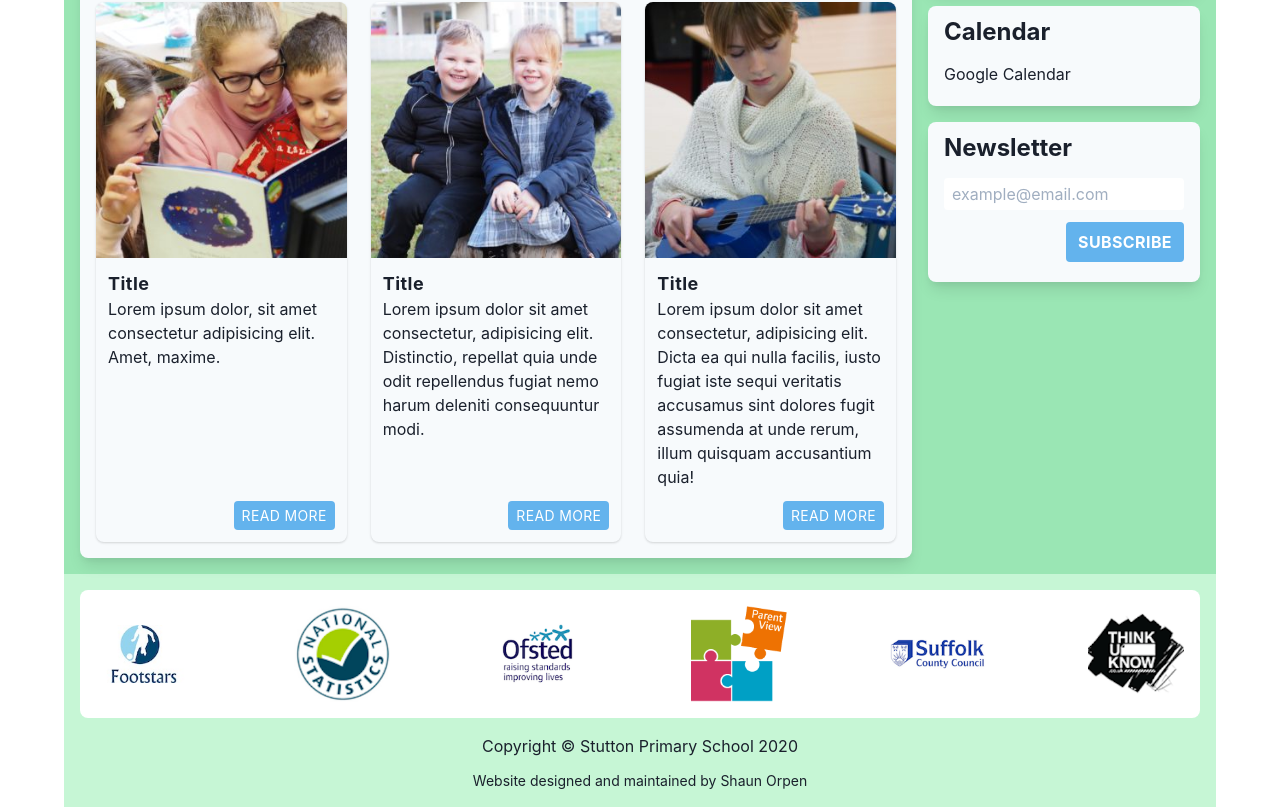
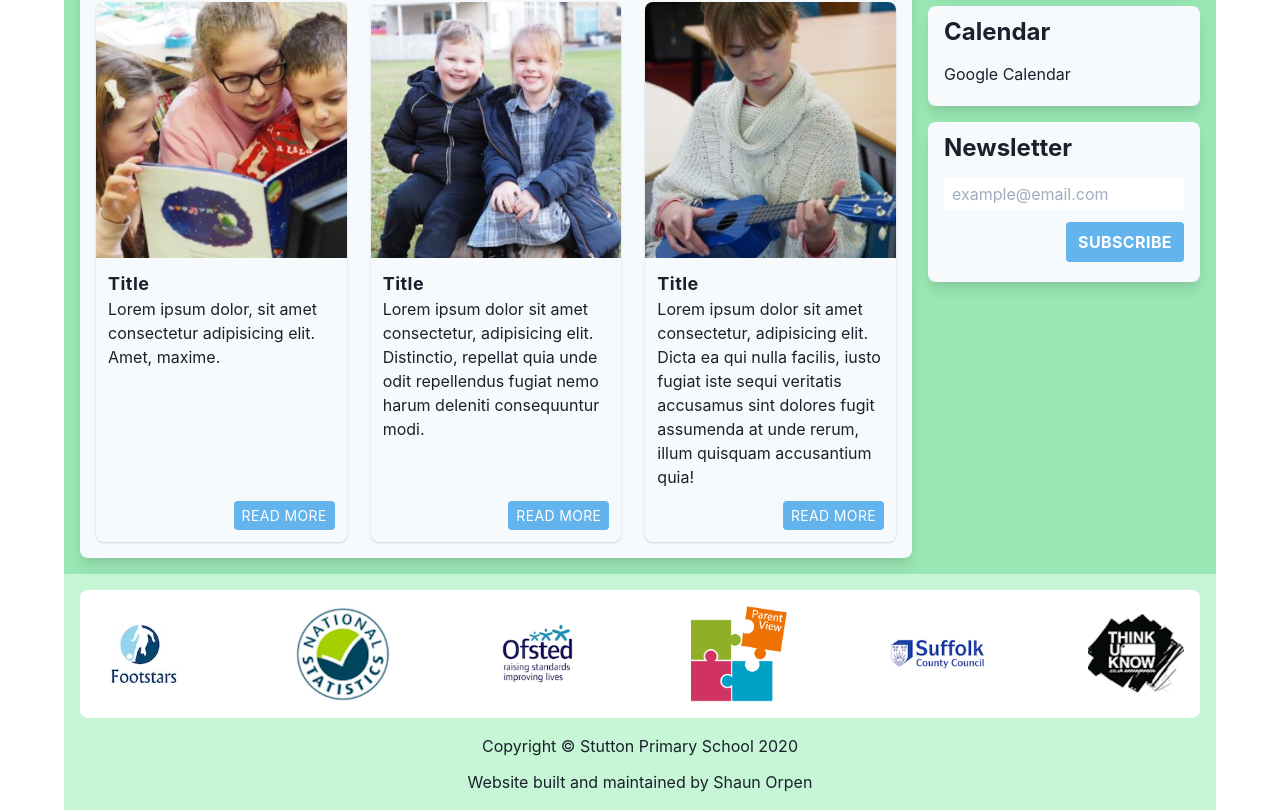
Before and after one commit to shaunorpen/stutton-primary-website, a React (Create React App) app: page / in a window 1280 px wide. Shown: the part 574-1384 px from the top of the page. Built offline with nearby package versions, Linux system fonts and the light colour scheme.

Commit message:
Update page metadata

```diff
--- a/public/index.html
+++ b/public/index.html
@@ -7,7 +7,7 @@
     <meta name="theme-color" content="#000000" />
     <meta
       name="description"
-      content="Web site created using create-react-app"
+      content="Stutton CEVC Primary School"
     />
     <link rel="apple-touch-icon" href="%PUBLIC_URL%/logo192.png" />
     <!--
@@ -24,7 +24,7 @@
       work correctly both with client-side routing and a non-root public URL.
       Learn how to configure a non-root public URL by running `npm run build`.
     -->
-    <title>React App</title>
+    <title>Stutton CEVC Primary School</title>
   </head>
   <body>
     <noscript>You need to enable JavaScript to run this app.</noscript>
--- a/src/elements/Footer.jsx
+++ b/src/elements/Footer.jsx
@@ -21,8 +21,8 @@ function Footer () {
             <div className="mb-3">
                 Copyright © Stutton Primary School 2020
             </div>
-            <div className="text-sm">
-                Website designed and maintained by Shaun Orpen
+            <div>
+                Website built and maintained by Shaun Orpen
             </div>
         </div>
     )
```
